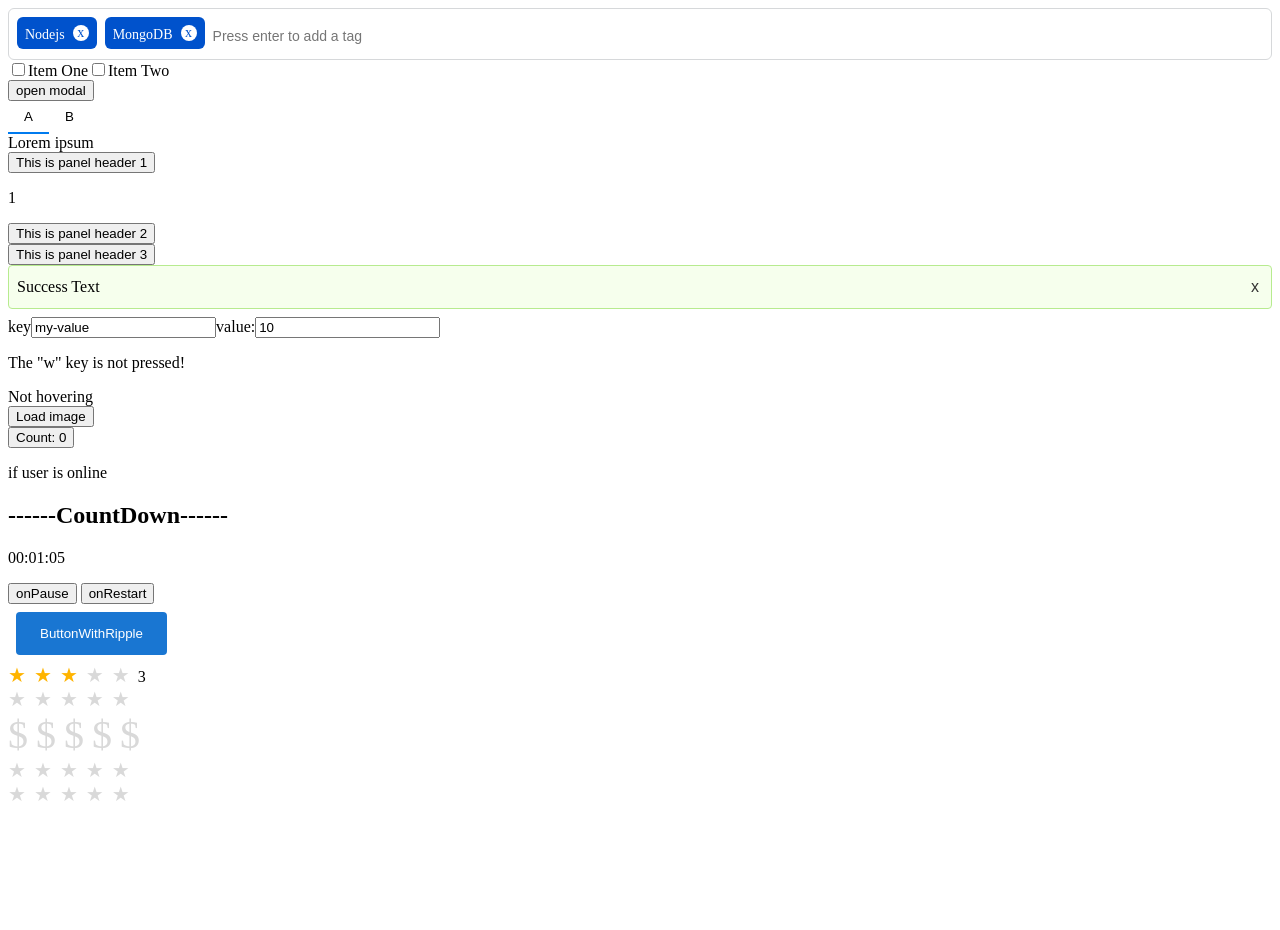
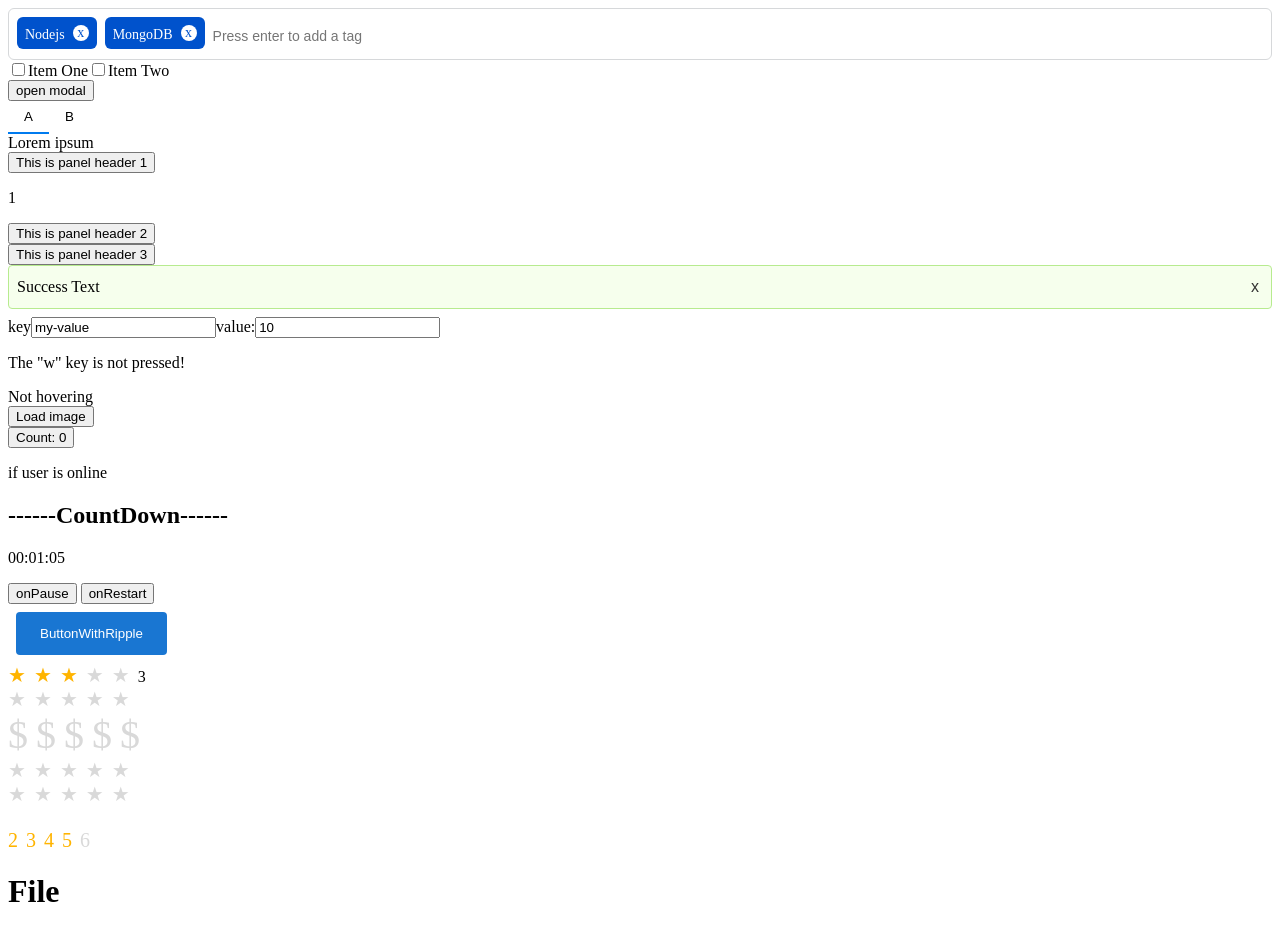
Before and after one commit to wangshaojie98/react-component, a React (Create React App) app: page / in a window 1280 px wide. Shown: the top 930 px of the page. Before the commit the page ends 814 px from the top, so only its background shows below. Built offline with nearby package versions, Linux system fonts and the light colour scheme.

Commit message:
feat: add file component

```diff
--- a/src/App.tsx
+++ b/src/App.tsx
@@ -8,7 +8,8 @@ import {
   Alert,
   CountDown,
   ButtonWithRipple,
-  Rate
+  Rate,
+  File
 } from "./components";
 import {
   useInterval,
@@ -190,9 +191,15 @@ function App() {
       <ButtonWithRipple onClick={() => {console.log()}}> ButtonWithRipple </ButtonWithRipple>
       <Rate value={3} texts={['1', '2sadfSuccess Text2sadfSuccess Text2sadfSuccess Text2sadfSuccess Text2sadfSuccess Text2sadfSuccess Text2sadfSuccess Text2sadfSuccess Text2sadfSuccess Text2sadfSuccess Text2sadfSuccess Text', '3']}/>
       <Rate  allowHalf />
-      <Rate  clearable={true} character="$" allowHalf style={{ fontSize: 40 }} texts={['1', '2sadfSuccess Text2sadfSuccess Text2sadfSuccess Text2sadfSuccess Text2sadfSuccess Text2sadfSuccess Text2sadfSuccess Text2sadfSuccess Text2sadfSuccess Text2sadfSuccess Text2sadfSuccess Text', '3']}/>
-      <Rate  clearable={true} allowHalf={true} />
-      <Rate  clearable={true} allowHalf={true} />
+      <Rate  clearable character="$" allowHalf style={{ fontSize: 40 }} texts={['1', '2sadfSuccess Text2sadfSuccess Text2sadfSuccess Text2sadfSuccess Text2sadfSuccess Text2sadfSuccess Text2sadfSuccess Text2sadfSuccess Text2sadfSuccess Text2sadfSuccess Text2sadfSuccess Text', '3']}/>
+      <Rate  clearable allowHalf/>
+      <Rate  clearable allowHalf />
+
+      <Rate  disabled value={4} character={<i className="anticon anticon-star" />}/>
+      <Rate  value={4} character={({ id }) => {
+        return id + 1;
+      }}/>
+      <File />
     </div>
   );
 }
--- /dev/null
+++ b/src/components/File/index.tsx
@@ -0,0 +1,33 @@
+import React, { useState, useEffect } from "react";
+const File = () => {
+  function readFile(e: React.ChangeEvent<HTMLInputElement>) {
+    const input = e.target;
+    let file = input.files?.[0];
+    console.log('File: ', file);
+
+    let reader = new FileReader();
+
+    if (file) {
+      reader.readAsArrayBuffer(file)
+
+    }
+    reader.onload = function() {
+      console.log(reader.result);
+    };
+
+    reader.onerror = function() {
+      console.log(reader.error);
+    };
+
+  }
+  return (
+    <div >
+      <h1>File</h1>
+      <input type="file" onChange={readFile}></input>
+    </div>
+  );
+};
+
+
+
+export default File;
--- a/src/components/Rate/index.scss
+++ b/src/components/Rate/index.scss
@@ -1,7 +1,8 @@
-$rate-star-color: #FFB400;
 
 .rate {
   font-size: 20px;
+$rate-star-color: #FFB400;
+
   @at-root ul#{&},
   ul#{&} > li {
     display: inline-block;
@@ -9,13 +10,11 @@ $rate-star-color: #FFB400;
     margin: 0;
     padding: 0;
   }
+
   @at-root ul#{&} > li {
     cursor: pointer;
     position: relative;
   }
-  // @at-root ul#{&} {
-  //   display: inline-block;
-  // }
 
   &-text {
     margin-left: 8px;
@@ -26,7 +25,7 @@ $rate-star-color: #FFB400;
     color: #D9D9D9;
     user-select: none;
     position: relative;
-
+    transition: all .3s;
 
     &-first {
       position: absolute;
@@ -36,6 +35,7 @@ $rate-star-color: #FFB400;
       height: 100%;
       overflow: hidden;
       opacity: 0;
+      z-index: 10;
     }
 
     &-half &-first,
@@ -47,6 +47,21 @@ $rate-star-color: #FFB400;
     &-full &-second {
       color: $rate-star-color;
     }
+
+    &-first,
+    &-second {
+      transition: all .3s;
+    }
+
+    &-first:hover,
+    &-second:hover {
+      transform: scale(1.1);
+    }
+
+    &-half:hover &-first,
+    &-full:hover &-second {
+      color: tint($rate-star-color,30%);
+    }
   }
 
 }
--- a/src/components/Rate/index.tsx
+++ b/src/components/Rate/index.tsx
@@ -37,7 +37,7 @@ const Star = (props: StarProps) => {
   const characterNode = typeof character === 'function' ? character(props) : character;
 
   const getClassName = () => {
-    if (selection > id - 1 && selection < id) {
+    if (allowHalf && (selection > id - 1) && (selection < id)) {
       return 'half'
     }
 
@@ -190,18 +190,16 @@ class Model {
   }
 
   onClick(e: React.MouseEvent<HTMLElement>, id: number) {
-    console.log({ id, rating: this.rating})
-
-    if (this.clearable && this.rating === (isElementLeft(e) ? id - 0.5 : id)) {
+    if (this.clearable && this.rating === ((this.allowHalf && isElementLeft(e)) ? id - 0.5 : id)) {
       this.reset();
       return;
     }
 
-    this.handleClick(isElementLeft(e) ? id - 0.5 : id);
+    this.handleClick((this.allowHalf && isElementLeft(e)) ? id - 0.5 : id);
   }
 
   onMouseMove(e: React.MouseEvent<HTMLElement>, id: number) {
-    this.handleMouseMove(isElementLeft(e) ? id - 0.5 : id);
+    this.handleMouseMove((this.allowHalf && isElementLeft(e)) ? id - 0.5 : id);
   }
 
   onMouseLeave() {
--- a/src/components/index.ts
+++ b/src/components/index.ts
@@ -7,3 +7,4 @@ export { default as Alert } from './Alert'
 export { default as CountDown } from './CountDown'
 export { default as ButtonWithRipple } from './ButtonWithRipple'
 export { default as Rate } from './Rate'
+export { default as File } from './File'
```
